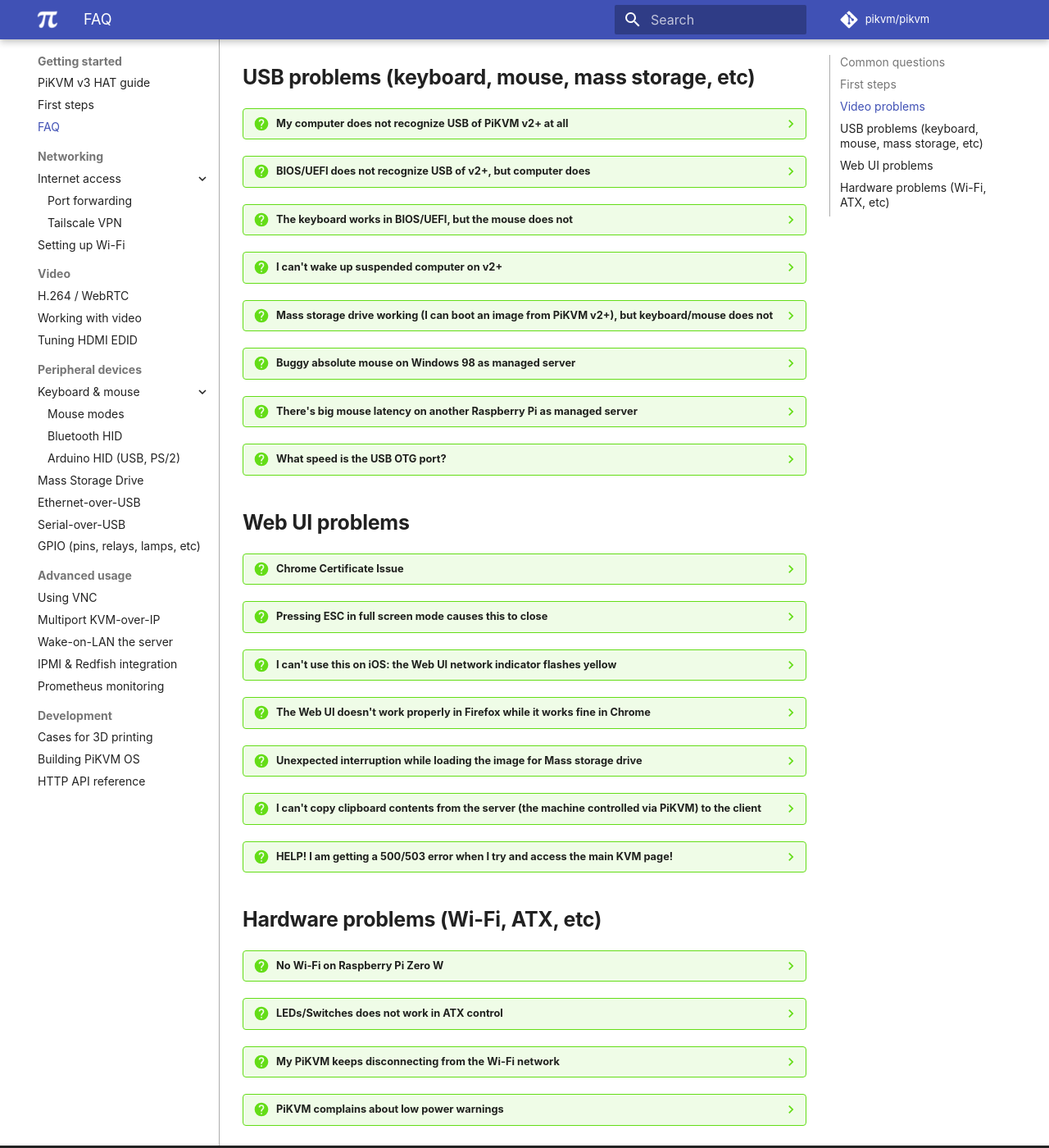
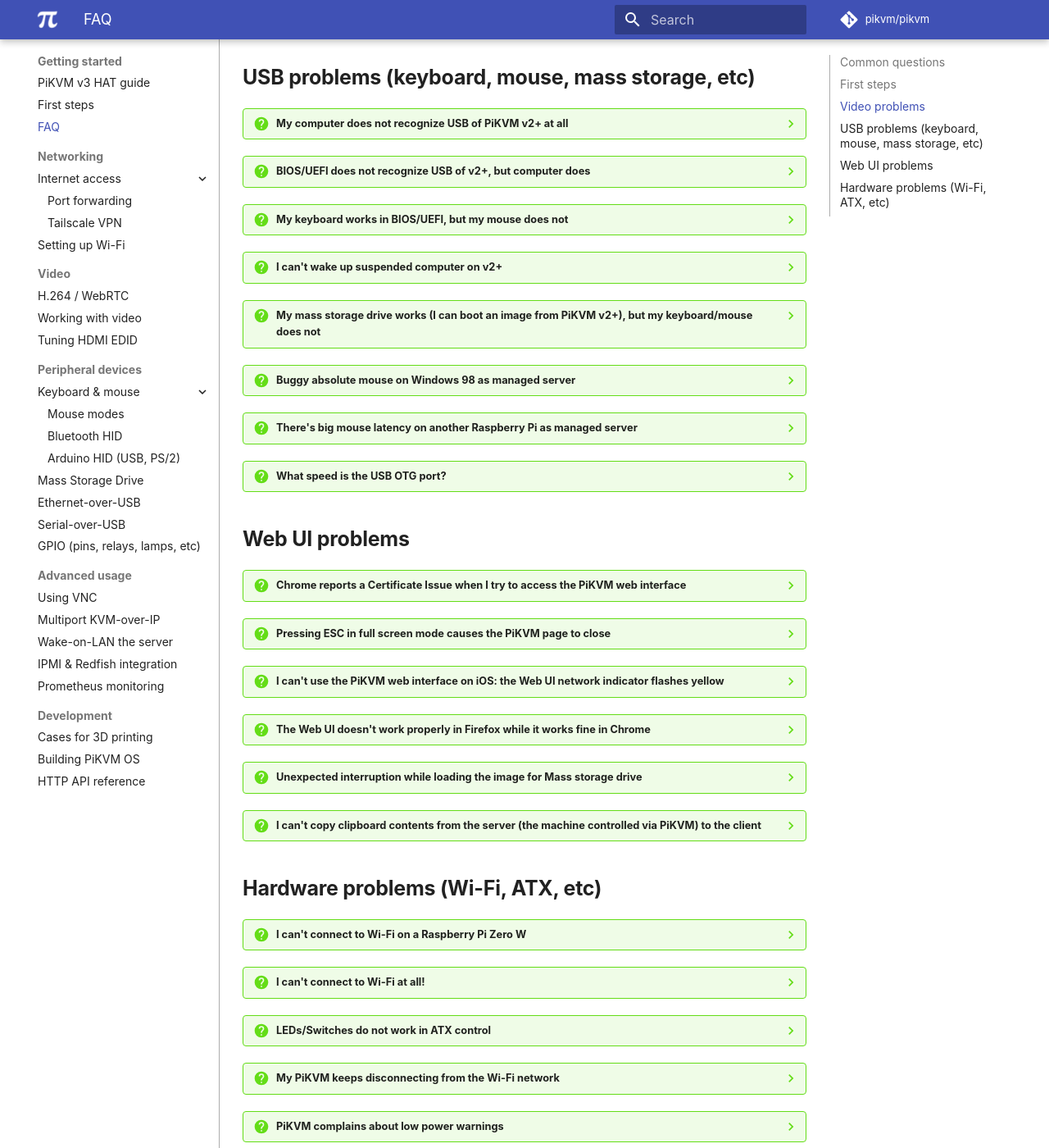
Before and after one commit to pikvm/pikvm, an MkDocs documentation site: the page built from docs/faq.md, in a window 1280 px wide and 1400 px high, scrolled down 2811 px. Shown: the whole window at 82% size. Built offline with MkDocs 1.6.1 and Material for MkDocs 9.7.7, drawn with Linux system fonts in a browser that asks for light colours; some web fonts are replaced; comment, search, counter and statistics services are not loaded; some of the changed text lies outside the part shown.

Commit message:
FAQ spelling and wording changes
* Corrected a couple of spelling errors.
* Changed some phrasing into more idiomatic English.
* Merged the two almost identical questions on 500/503 errors.
* Separated the hardware question about the Pi Zero W from the general "I can't connect to Wi-Fi" FAQ.
* Tried to standardise on "I" and question syntax in the question headers.
* Updated and added context for the statement that only Chrome supports a particular extension.
* Changed code quoting in a couple of answers to clarify what is code and what is commentary.

````diff
--- a/docs/faq.md
+++ b/docs/faq.md
@@ -9,14 +9,14 @@
 ## Common questions
 
 ??? question "Can I connect multiple servers to a single PiKVM?"
-    Yes, but it will require additional work to set up. See [this page](multiport.md).
+    Yes, but it requires additional work to set up. See [this page](multiport.md).
 
 
 ??? question "How can I get the access to PiKVM in my local network over Internet?"
-    You can use port forwarding for port 443 on your router if it has an external IP address. In all other cases, you can use the excellent free VPN service [Tailscale](tailscale.md), which is configured on PiKVM with a [few simple commands](tailscale.md).
+    You can use port forwarding for port 443 on your router if it has an external IP address. In all other cases, you can use the excellent free VPN service [Tailscale](tailscale.md), which can be configured on PiKVM with a [few simple commands](tailscale.md).
 
 
-??? question "I want a static IP"
+??? question "Can I assign a static IP to a PiKVM"
     Edit file `/etc/systemd/network/eth0.network` for Ethernet or `wlan0.network` for Wi-Fi and edit the `[Network]` section:
 
     ```ini
@@ -132,14 +132,25 @@
     ```
 
 ??? question "I am getting a 500/503 error when I try and access the main KVM page!"
-    This is due to what was recently edited in your yaml file, you have to use spaces and NOT tabs
+    This is due to your recent changes in your yaml file; you have to use spaces and NOT tabs.
     Undo what you just did, then, `systemctl restart kvmd`, does it work again?
-    Review what was added and take care of yaml syntax
+    Review what you added and take care of [YAML syntax](https://docs.ansible.com/ansible/latest/reference_appendices/YAMLSyntax.html).
+
+    For future edits there are some steps you can do to prevent this from happening again.
+
+    Make a .nanorc file and populate it with the following:
+
+    ```
+    set tabsize 4
+    set tabstospaces
+    ```
+
+    Now re-edit your `/etc/kvmd/override.yaml` file and just use tab to get the right spacing, you might need to delete the current leading "spaces" to ensure proper formatting.
 
 
 ## First steps
 
-??? question "I can't find PiKVM IP address in my network"
+??? question "I can't find the PiKVM IP address in my network"
     Follow [this guide](first_steps.md#getting-access-to-pikvm).
 
 
@@ -158,13 +169,13 @@
 
 
 ??? question "How do I get root access in the web terminal?"
-    The web terminal works with the account `kvmd-webterm`. This is a regular user with no administrator privileges and. In addition, `sudo` and login are disabled for this user for security reasons. To get `root` access, you need to use the `su -` command (minus is important) and **enter the root password**.
+    The web terminal works with the account `kvmd-webterm`. This is a regular user with no administrator privileges. In addition, `sudo` and login are disabled for this user for security reasons. To get `root` access, you need to use the `su -` command (minus is important) and **enter the root password**.
 
 
 ??? question "Where is the PiKVM configuration located?"
-    Almost all KVMD (the main daemon controlling PiKVM) configuration files located in `/etc/kvmd`. You can also find nginx configs and SSL certificates there. KVMD configs use [YAML](https://docs.ansible.com/ansible/latest/reference_appendices/YAMLSyntax.html) syntax. The specific platform parameters can be found in the file `/etc/kvmd/main.yaml` and **you should never edit it**. Use `/etc/kvmd/override.yaml` to redefine the system parameters.
+    Almost all KVMD (the main daemon controlling PiKVM) configuration files are located in `/etc/kvmd`. You can also find nginx configs and SSL certificates there. KVMD configs use [YAML](https://docs.ansible.com/ansible/latest/reference_appendices/YAMLSyntax.html) syntax. The specific platform parameters can be found in the file `/etc/kvmd/main.yaml` and **you should never edit it**. Use `/etc/kvmd/override.yaml` to redefine the system parameters.
 
-    Another files that are also not recommended for editing have read-only permissions. If you edit any of these files, you will need to manually make changes to them when you upgrade your system. You can view the current configuration and all available KVMD parameters using the command `kvmd -m`.
+    Files that are not recommended for editing have read-only permissions. If you edit any of these files, you will need to manually make changes to them when you upgrade your system. You can view the current configuration and all available KVMD parameters using the command `kvmd -m`.
 
 
 ??? question "I can't edit any file on PiKVM. Why is the system in read-only mode?"
@@ -189,7 +200,7 @@
         !!! danger "But again: DON'T DO THIS"
 
 
-??? question "How to install or remove any packages in PiKVM OS?"
+??? question "How do I install or remove packages in PiKVM OS?"
     PiKVM OS is based on Arch Linux ARM and uses the [pacman](https://wiki.archlinux.org/title/Pacman) package manager.
 
     * Switch filesystem to RW-mode: `rw`.
@@ -228,13 +239,13 @@
     ```
 
 
-??? question "How to disable the web terminal?"
+??? question "How do I disable the web terminal?"
     ```
     # systemctl disable --now kvmd-webterm
     ```
 
 
-??? question "How to completely disable authorization in PiKVM?"
+??? question "How do I completely disable authorization in PiKVM?"
     Edit the file `/etc/kvmd/override.yaml`:
 
     ```yaml
@@ -250,7 +261,7 @@
     ```
 
 
-??? question "Can I have different hostnames for your each of your pikvms?"
+??? question "Can I have different hostnames for each of my PiKVMs?"
     Yes! And it's easy to do! Using a SSH session or the web terminal:
     1. Make sure you are root, run `rw` then run `hostnamectl set-hostname yournewhostname.domain`.
     2. Optional: edit `/etc/kvmd/meta.yaml` to alter the displayed hostname in the web UI.
@@ -264,13 +275,13 @@
 
 
 ??? question "PiKVM does not show the video from the computer at all"
-    * Double-check that the video capture device is connected correctly. For the [CSI bridge](/README.md#for-the-hdmi-csi-bridge), this should be exactly the camera port, for the [USB dongle](/README.md#for-the-hdmi-usb-dongle), strictly the port indicated in the picture.
-    * Some laptops do not output any signal until you switched the output (usually via the FN + and an F5 key on the keyboard).
-    * Your computer may have turned on sleep mode for the monitor. Move the mouse and turn it off.
+    * Double-check that the video capture device is connected correctly. For the [CSI bridge](/README.md#for-the-hdmi-csi-bridge), this should be exactly the camera port; for the [USB dongle](/README.md#for-the-hdmi-usb-dongle), strictly the port indicated in the picture.
+    * Some laptops do not output any signal until you switch the output (usually via the FN + and an F5 key on the keyboard).
+    * Your computer may have turned on sleep mode for the monitor. Move the mouse to turn it off.
 
 
 ??? question "The video works in the booted OS, but not in the BIOS/UEFI"
-    The problem appears on Intel NUC, GA-H77-DS3H, and some other devices with using CSI bridge. All you need to do is [change the EDID data](edid.md). This is the information about supported resolutions that the CSI bridge reports to your computer.
+    This problem appears on Intel NUC, GA-H77-DS3H, and some other devices when using a CSI bridge. All you need to do is [change the EDID data](edid.md). This is the information about supported resolutions that the CSI bridge reports to your computer.
 
 
 ??? question "Glitchy or wrong BIOS/UEFI resolution"
@@ -305,22 +316,22 @@
     Sometimes Awesome WM on Linux can't recognize a video output change on a cable. That is, if the cable was first inserted into the monitor, and then you reconnected it to PiKVM - it may happen that you will not see the image. It seems that the problem is Awesome WM, since for example with KDE, it is not reproducable. If you turn on your workstation with PiKVM already connected, everything will work fine.
 
 
-??? question "Windows Limited Available Resolutions"
-    This is due to a driver issue, possible resolution can be found [here](https://github.com/pikvm/pikvm/issues/577#issuecomment-998713201)
+??? question "Windows shows limited Available Resolutions"
+    This is due to a driver issue. A possible resolution can be found [here](https://github.com/pikvm/pikvm/issues/577#issuecomment-998713201).
 
 
 ## USB problems (keyboard, mouse, mass storage, etc)
 
 ??? question "My computer does not recognize USB of PiKVM v2+ at all"
     * Make sure that you have used the correct USB cable with DATA lines to connect the OTG port for the Raspberry to the computer. You may have decided to use a USB hub instead of a Y-cable and **it won't work**. Use good cables and follow the instructions :)
-    * In rare cases, some very buggy BIOSes does not like HID and Mass Storage in one USB device. You can either [disable Mass Storage](msd.md#disable-msd), or use [Arduino HID](arduino_hid.md) to physically separate them.
+    * In rare cases, some very buggy BIOSes do not like HID and Mass Storage in one USB device. You can either [disable Mass Storage](msd.md#disable-msd), or use an [Arduino HID](arduino_hid.md) to physically separate them.
 
 
 ??? question "BIOS/UEFI does not recognize USB of v2+, but computer does"
     If you are using a USB hub or USB PCI controller, this may not be handled by your BIOS. Try to use another USB port. Some ports may have a built-in hub on the motherboard and a buggy BIOS that can't handle it.
 
 
-??? question "The keyboard works in BIOS/UEFI, but the mouse does not"
+??? question "My keyboard works in BIOS/UEFI, but my mouse does not"
     The BIOS does not support absolute mouse mode, which is preferred by PiKVM. In this case, [you can enable relative or dual positioning mode](mouse.md).
 
 
@@ -333,8 +344,8 @@
     ```
 
 
-??? question "Mass storage drive working (I can boot an image from PiKVM v2+), but keyboard/mouse does not"
-    In rare cases, some very buggy BIOSes does not like HID and Mass Storage in one USB device. You can either [disable Mass Storage](msd.md#disable-msd), or use [Arduino HID](arduino_hid.md) to physically separate them.
+??? question "My mass storage drive works (I can boot an image from PiKVM v2+), but my keyboard/mouse does not"
+    In rare cases, some very buggy BIOSes does not like HID and Mass Storage in one USB device. You can either [disable Mass Storage](msd.md#disable-msd), or use an [Arduino HID](arduino_hid.md) to physically separate them.
 
 
 ??? question "Buggy absolute mouse on Windows 98 as managed server"
@@ -349,24 +360,24 @@
 
 
 ??? question "What speed is the USB OTG port?"
-    Per the official RPI documentation, this is a limitation of the SoC therefor will only be USB2.0 (455 Mbs)
+    Per the official RPI documentation, this is a limitation of the SoC.  The OTG port is only USB2.0, so is limited to 455 Mbit/s.
 
 
 ## Web UI problems
 
-??? question "Chrome Certificate Issue"
-    The latest versions of Chrome does not allow access to the page with a self signed certificate, so if you see the following screen when loading the PiKVM website:
+??? question "Chrome reports a Certificate Issue when I try to access the PiKVM web interface"
+    The latest versions of Chrome do not allow access to the page with a self signed certificate, so if you see the following screen when loading the PiKVM website:
 
     <img src="chrome.png" alt="Chrome Blocking" width="400"/>
 
     You can proceed by typing `thisisunsafe` and Chrome will then load the page.
 
 
-??? question "Pressing ESC in full screen mode causes this to close"
-    Your browser does not support [keyboard lock](https://caniuse.com/mdn-api_keyboard_lock). Right now, only Chrome implements this.
+??? question "Pressing ESC in full screen mode causes the PiKVM page to close"
+    Your browser does not support [keyboard lock](https://caniuse.com/mdn-api_keyboard_lock). Right now (January 2022), only Chromium implements this, so it works on Chrome, Edge, and Opera.
 
 
-??? question "I can't use this on iOS: the Web UI network indicator flashes yellow"
+??? question "I can't use the PiKVM web interface on iOS: the Web UI network indicator flashes yellow"
     Safari on iOS contains an old bug that prevents a web application from connecting over a web socket if you use a self-signed certificate on the server (the default for PiKVM). There are two solutions:
 
     * Install a valid SSL certificate for PiKVM host to `/etc/kvmd/nginx/ssl`.
@@ -385,40 +396,28 @@
 
 
 ??? question "I can't copy clipboard contents from the server (the machine controlled via PiKVM) to the client"
-    The clipboard only works from the client to the server not vice versa. There is currently no way to do it.
-
-
-??? question "HELP! I am getting a 500/503 error when I try and access the main KVM page!"
-    This is due to a bad line in your YAML config, if you undo what you did then it will work.
-
-    For all future edits there are some steps you can do to prevent this from happening again.
-
-    Make a .nanorc file and populate it with the following:
-
-    ```
-    set tabsize 4
-    set tabstospaces
-    ```
-
-    Now re-edit your `/etc/kvmd/override.yaml` file and just use tab to get the right spacing, you might need to delete the current leading "spaces" to ensure proper formatting.
+    The clipboard only works from the client to the server not vice versa. There is currently no way to do this, as PiKVM has no access to the managed server's state other than via USB and video.
 
 
 ## Hardware problems (Wi-Fi, ATX, etc)
 
-??? question "No Wi-Fi on Raspberry Pi Zero W"
-    * If your device is unable to connect to the Wi-Fi network that you have setup check the 2.4 GHz Wi-Fi channel used by your Wi-Fi access point.
-      If channels 12 to 14 are used (some countries have banned these channels) try to use a channel between 1 and 11.
+??? question "I can't connect to Wi-Fi on a Raspberry Pi Zero W"
     * Some Zeros contain a defective Wi-Fi chip. You can either return the device to the store, or try the [software workaround](https://github.com/pikvm/pikvm/issues/137).
 
 
-??? question "LEDs/Switches does not work in ATX control"
+??? question "I can't connect to Wi-Fi at all!"
+    * If your device is unable to connect to the Wi-Fi network that you have set up, check the 2.4 GHz Wi-Fi channel used by your Wi-Fi access point.
+      If channels 12 to 14 are used (some countries have banned these channels) try to use a channel between 1 and 11.
+
+
+??? question "LEDs/Switches do not work in ATX control"
     Double check your wiring as per [the documentation](/README.md#setting-up-the-v2). Make sure you placed the relays (G3VM-61A1) in the correct orientation. The relays for switches (Power, Reset) have a different orientation than the ones for LEDs.
 
 
 ??? question "My PiKVM keeps disconnecting from the Wi-Fi network"
-    Try to edit "/etc/conf.d/wireless-regdom" and look for your region and uncomment it. For example: `WIRELESS_REGDOM="US"`.
+    Try to edit `/etc/conf.d/wireless-regdom` and look for your region and uncomment it. For example: `WIRELESS_REGDOM="US"`.
 
 
 ??? question "PiKVM complains about low power warnings"
-    * Are you using a `proper` power supply? Not one you hacked together?
+    * Are you using a "proper" power supply? Not one you hacked together?
     * Some USB power bricks advertise 5V 2.1A or higher, but can't deliver consistent 5V.  Best to use Raspberry Pi Foundation recommended power supplies.
````
Also changed, not shown: other parts of docs/faq.md (+11 -11 lines).
